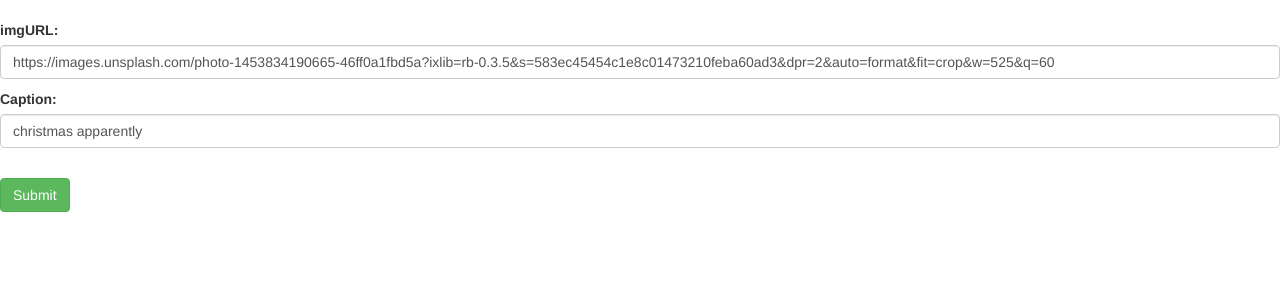
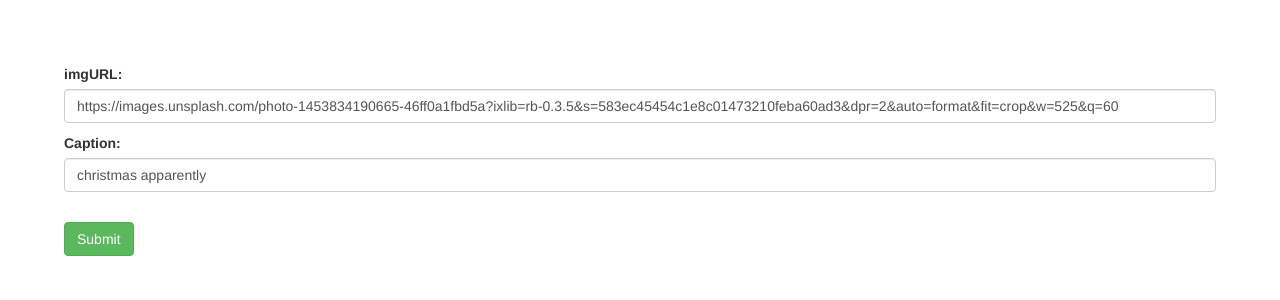
Before and after one commit to SowmyaAji/Pix-n-I, a Django app: page /post/2/edit/ in a window 1280 px wide. Shown: the part 52-352 px from the top of the page. Run offline with Django 3.2, Linux system fonts and the light colour scheme; data comes from the database, SQL or seed files in the repository; both versions use the stored data as it was after the commit; some libraries are stand-ins or nearby versions.

Commit message:
Fix the edit form placement

```diff
--- a/pixnme/static/css/index.css
+++ b/pixnme/static/css/index.css
@@ -30,3 +30,7 @@ header {
 .postedby-text {
     padding: 15px;
 }
+
+.edit {
+    margin: 5%;
+}
--- a/pixnme/templates/edit_post.html
+++ b/pixnme/templates/edit_post.html
@@ -3,7 +3,7 @@
     <head>
         <title>Pix-n-I</title>
         <link rel="stylesheet" href="https://maxcdn.bootstrapcdn.com/bootstrap/3.3.7/css/bootstrap.min.css" integrity="sha384-BVYiiSIFeK1dGmJRAkycuHAHRg32OmUcww7on3RYdg4Va+PmSTsz/K68vbdEjh4u" crossorigin="anonymous">
-       <link rel="stylesheet" type="text/css" href="{% static 'css/post.css' %}">
+       <link rel="stylesheet" type="text/css" href="{% static 'css/index.css' %}">
     </head>
 
     <body>
@@ -15,7 +15,7 @@
   </div><!-- /.container-fluid -->
 </nav>
 
-
+<div class="edit">
 <form role="form" action="" method="post" enctype="multipart/form-data">
 
 
@@ -28,3 +28,4 @@
 
 
     </form>
+   </div>
```
Also changed, not shown: pixnme/db.sqlite3.
